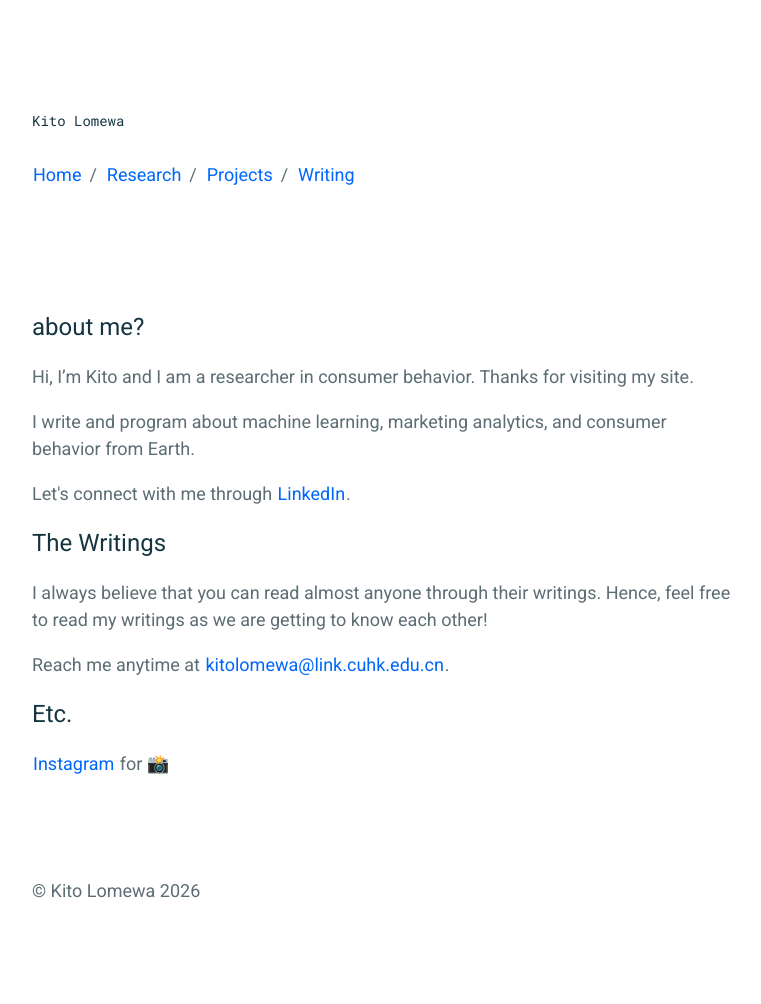
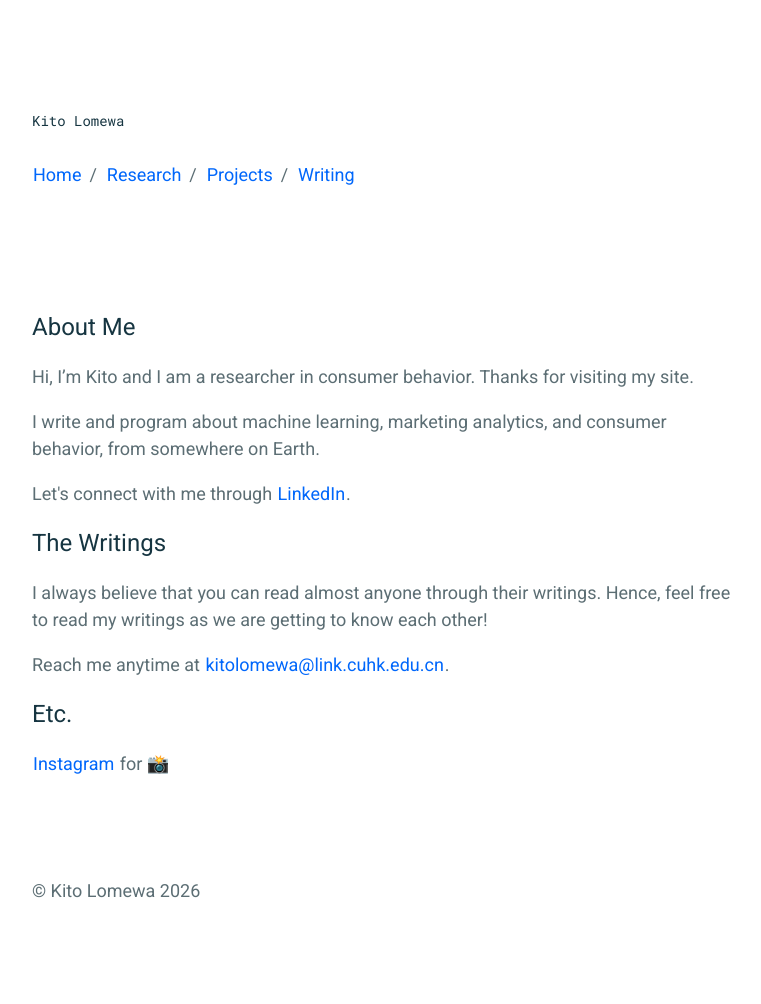
Before and after one commit to kitolomewa/kitolomewa.github.io, a Jekyll site: the page built from index.html, in a window 1280 px wide. Shown: the whole page, without its empty margins (258-1019 px from the left). Built offline with Jekyll 4.4.1, drawn with Linux system fonts in a browser that asks for light colours.

Commit message:
Update index.html

```diff
--- a/index.html
+++ b/index.html
@@ -2,7 +2,7 @@
 layout: content
 ---
 
-<h2>about me?</h2>
+<h2>About Me</h2>
 
 <p>
 Hi, I’m Kito and I am a researcher in consumer behavior.
@@ -11,7 +11,7 @@ Thanks for visiting my site.
 
 <p>
 I write and program about machine learning, marketing analytics,
-and consumer behavior from Earth.
+and consumer behavior, from somewhere on Earth.
 </p>
 
 <p>
```
